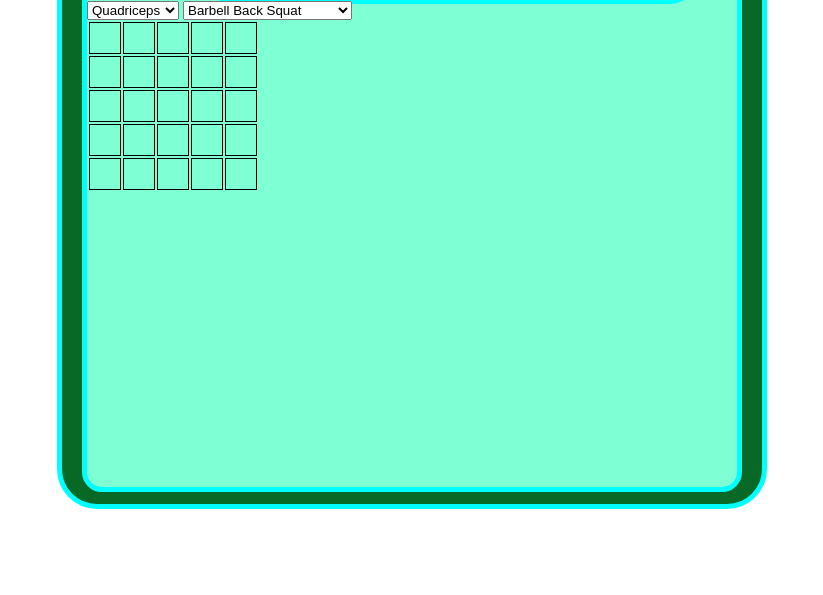
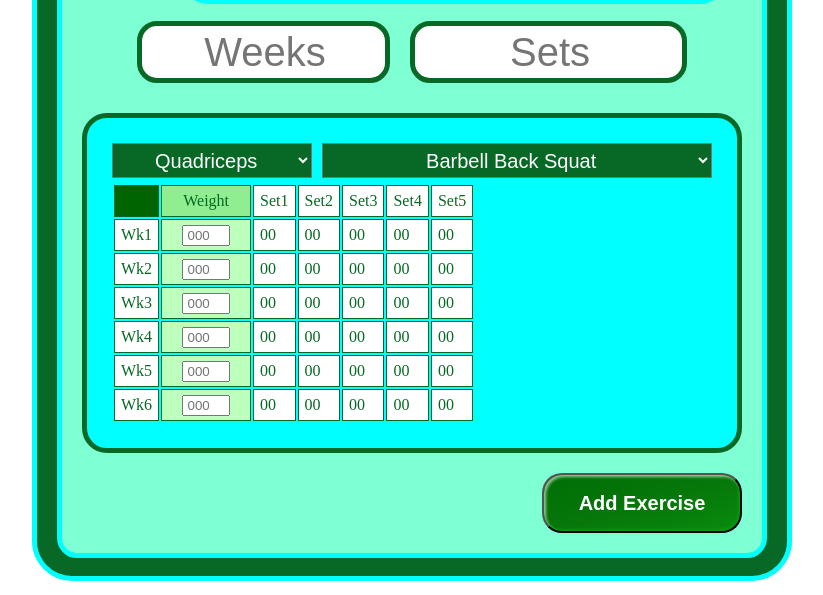
Before and after one commit to 4pd4stantone/SBA_316, a plain HTML site: page index.html in a window 1280 px wide. Shown: the part 205-800 px from the top of the page, without its empty margins (228-1051 px from the left). Drawn offline with Linux system fonts and the light colour scheme.

Commit message:
finished the workout table and added a button

```diff
--- a/index.html
+++ b/index.html
@@ -26,9 +26,15 @@
             </select>
           </div>
         </header>
+        <div>
+          <div id="top-input-fields">
+            <input type="number" name="number" min='1' max='8' required placeholder="Weeks" class="weeks-sets" >
+            <input type="number" name="number" required min='1' max='10' placeholder="Sets" class="weeks-sets">
+          </div>
+        </div>
         <main>
           <div id="exercise">
-            <div>
+            <div id="exercise-selection">
               <select name="select-body-part" id="select-body-part">
                 <option value="Quadriceps">Quadriceps</option>
                 <option value="Glutes">Glutes</option>
@@ -47,6 +53,9 @@
             <div id="workout-table"></div>
           </div>
         </main>
+        <div id="add-exercise-div">
+            <button id="add-exercise">Add Exercise</button>
+        </div>
       </div>
     </div>
   </body>
--- a/script.js
+++ b/script.js
@@ -7,20 +7,43 @@
 
 
 // adding weeks and sets to workout plan
-const weeks = 5;
-const sets = 5;
+const weeks = 2 + 5;
+const sets = 3 + 4;
 
 const workoutTable = document.getElementById("workout-table");
-const table = document.createElement("table");
+// const table = document.createElement("table");
+let table = "<table>"
 
 for (let r = 0; r < weeks; r++) {
-  const tr = document.createElement("tr");
+  // const tr = document.createElement("tr");
+  let tr = "<tr>"
   for (let s = 0; s < sets; s++) {
-    const td = document.createElement("td");
-    tr.appendChild(td);
+    // const td = document.createElement("td");
+    // tr.appendChild(td);
+    if (s === 0 && r ===0) {
+      let td = `<td style="background-color: darkgreen; color: darkgreen">Ex1</td>`
+      tr += td
+    } else if (s === 0) {
+      let td = `<td>Wk${r}</td>`
+      tr += td
+    } else if (s === 1 && r === 0) {
+      let td = `<td style="text-align: center;background-color: lightgreen">Weight</td>`
+      tr += td
+    } else if (s === 1 && r > 0) {
+      let td = `<td style="padding: 0 20px;background-color: rgb(189, 255, 189)"><input type="number" name="number" placeholder="000" min='1' max='999' style="width: 40px; text-align: center"></td>`
+      tr += td
+    } else if (s > 1 && r === 0) {
+      let td = `<td>Set${s-1}</td>`
+      tr += td
+    } else {
+      let td = `<td>00</td>`
+      tr += td
+    }
   }
-  table.appendChild(tr);
+  // table.appendChild(tr);
+  tr += "</tr>"
+  table += tr
 }
-
-workoutTable.appendChild(table);
-console.log(table)
+table += "</table>"
+workoutTable.innerHTML = table
+// workoutTable.appendChild(table);
--- a/styles.css
+++ b/styles.css
@@ -3,8 +3,7 @@
 #outerFrame {
     border: 5px aqua solid;
     border-radius: 40px;
-    height: 80vh;
-    width: 700px;
+    width: 750px;
     margin-left: auto;
     margin-right: auto;
     margin-top: 5vw;
@@ -14,8 +13,7 @@
 #innerFrame {
     border: 5px aqua solid;
     border-radius: 20px;
-    height: 75vh;
-    width: 650px;
+    width: 700px;
     margin: 18px auto;
     padding: auto;
     background-color: aquamarine;
@@ -39,7 +37,6 @@
 #weekday {
     margin-top: 5px;
     height: 10vh;
-    width: 100px;
     margin-left: 20px;
     flex-grow: 1;
 }
@@ -47,11 +44,10 @@
 header {
     display: flex;
     margin: 12px;
-
 }
 
 #select-day {
-    width: 485px;
+    width: 540px;
     height: 95px;
     font-size: 70px;
     flex-grow: 1;
@@ -63,7 +59,106 @@ header {
     border-radius: 25px;
 }
 
+#top-input-fields {
+    display: flex;
+    /* outline: 1px red solid; */
+    width: 570px;
+    margin-left: auto;
+    margin-right: auto;
+    padding: 10px;
+}
+
+.weeks-sets {
+    height: 50px;
+    margin: 10px;
+    border: 5px solid  rgb(7, 105, 37);
+    border-radius: 20px;
+    padding-left: 20px;
+    color: #1c5460;
+    flex-grow: 1;
+    text-align: center;
+    font-size: 40px;
+}
+
+
 td {
-  border: 1px solid black;
-  padding: 15px;
+  border: 1px solid rgb(7, 105, 37);
+  background-color: white;
+  color: rgb(7, 105, 37);
+  padding: 6px;
 }
+
+#workout-table {
+    /* outline: 1px red solid; */
+    padding-top: 5px;
+}
+
+main {
+    /* outline: 1px red solid; */
+    display: flex;
+    margin: 10px 20px 20px 20px;
+    padding: 25px;
+    background-color: aqua;
+    border-radius: 25px;
+    border: 5px solid rgb(7, 105, 37);
+}
+
+#exercise-selection {
+    flex-wrap: nowrap;
+    display: flex;
+    /* outline: 1px red solid; */
+    width: 600px;
+
+}
+
+#select-body-part {
+    flex-grow: 1;
+    height: 35px;
+    text-align: center;
+    font-size: 20px;
+    color: white;
+    background-color:rgb(7, 105, 37) ;
+    margin-right: 5px;
+}
+#quad-exercise {
+    flex-grow: 2;
+    height: 35px;
+    text-align: center;
+    background-color: rgb(7, 105, 37);
+    font-size: 20px;
+    color: white;
+    margin-left: 5px;
+}
+
+#add-exercise {
+    width: 200px;
+    height: 60px;
+    border-radius: 20px;
+    color: white;
+    background-color: #006e05;
+    text-align: center;
+    font-size: 20px;
+    font-weight: bold;
+    padding: 10px 10px 10px 10px;
+    background-image: linear-gradient(
+    to top left, rgba(45, 254, 48, 0.2), rgba(29, 154, 29, 0.2) 50%,transparent);
+    box-shadow:
+    inset 2px 2px 3px rgba(241, 255, 244, 0.6),
+    inset -2px -2px 3px rgba(0, 166, 22, 0.6);
+}
+
+#add-exercise:hover {
+    background-color: rgb(1, 129, 1);
+}
+
+#add-exercise:active {
+  box-shadow:
+    inset -2px -2px 3px rgb(255 255 255 / 0.6),
+    inset 2px 2px 3px rgb(0 0 0 / 0.6);
+}
+
+#add-exercise-div {
+    margin-left: 480px;
+    /* outline: 1px red solid; */
+    padding-bottom: 20px;
+}
```
